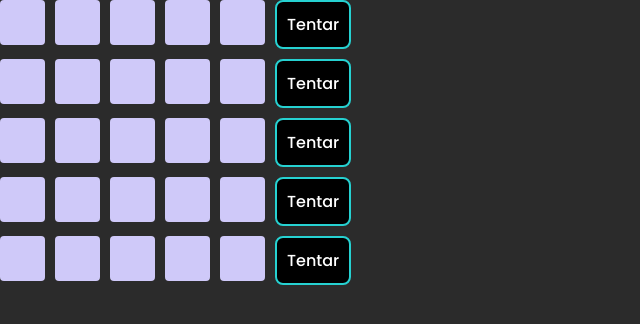
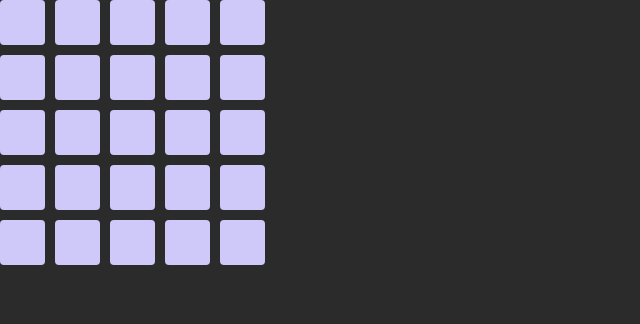
Before and after one commit to techrmo/techrmo, a Next.js app: page / in a window 1280 px wide. Shown: the top 324 px of the page, without its empty margins (0-640 px from the left). Built offline with nearby package versions, Linux system fonts and the light colour scheme.

Commit message:
feat: finalizando regras do input

```diff
--- a/src/modules/game/components/InputRow/InputBox/index.tsx
+++ b/src/modules/game/components/InputRow/InputBox/index.tsx
@@ -4,24 +4,23 @@ import { useFormContext } from 'react-hook-form';
 
 import { getAllowedElement } from '@/shared/helpers/hasElement';
 
+import styles from './styles.module.scss';
 import type { FormFields } from '@/modules/game/validators/input';
-
-import styles from './styles.module.scss';
 
 export type InputBoxVariant = 'disabled' | 'active' | 'incorrect' | 'correct' | 'bad-position'
 
+export type InputBoxIndex = 0 | 1 | 2 | 3 | 4;
+
 interface InputBoxProps {
   variant: InputBoxVariant;
-  index: 0 | 1 | 2 | 3 | 4;
+  index: InputBoxIndex;
 }
 
 const InputBox = ({ variant, index }: InputBoxProps) => {
-
-  const { register, setValue} = useFormContext<FormFields>();
-  const inputName = `value.${index}` as const
+  const { register, setValue } = useFormContext<FormFields>();
+  const inputName = `value.${index}` as const;
 
   const handleKeyUp = (event: KeyboardEvent<HTMLInputElement>) => {
-
     const { key } = event;
     const { previousElementSibling, nextElementSibling } = event.currentTarget;
 
@@ -32,18 +31,11 @@ const InputBox = ({ variant, index }: InputBoxProps) => {
     const previousInput = getAllowedElement(previousElementSibling, 'INPUT');
     const nextInput = getAllowedElement(nextElementSibling, 'INPUT');
 
-    if(!isLetterKey && key !== "Enter") {
-      event.preventDefault()
-      setValue(inputName, '')
-    }
-
     if (isLetterKey) {
-      event.preventDefault()
       setValue(inputName, key.toLocaleUpperCase());
     }
 
     if (isBackSpaceKey) {
-      event.preventDefault()
       setValue(inputName, '');
     }
 
@@ -56,22 +48,14 @@ const InputBox = ({ variant, index }: InputBoxProps) => {
     }
   };
 
-  const handleKeyDown = (event: KeyboardEvent<HTMLInputElement>) => {
-    const {key} = event
-
-    if(key !== "Enter") {
-      event.preventDefault()
-    }
-  }
-
   return (
     <input
-    className={styles.container}
+      className={styles.container}
       type='text'
+      value=''
       data-variant={variant}
       disabled={variant !== 'active'}
-      onKeyUp={(event) => handleKeyUp(event)}
-      onKeyDown={(event) => handleKeyDown(event)}
+      onKeyUp={handleKeyUp}
       {...register(inputName)}
     />
   );
--- a/src/modules/game/components/InputRow/InputBox/styles.module.scss
+++ b/src/modules/game/components/InputRow/InputBox/styles.module.scss
@@ -2,6 +2,7 @@
 
 .container {
   background-color: $color-pink-200;
+  cursor: text;
 
   &:not([data-variant="active"]) {
     cursor: not-allowed;
@@ -25,6 +26,7 @@
 
   width: 4.5rem;
   height: 4.5rem;
+
   padding: 1rem;
   font-size: 2rem;
   text-align: center;
--- a/src/modules/game/components/InputRow/index.tsx
+++ b/src/modules/game/components/InputRow/index.tsx
@@ -1,55 +1,49 @@
 import { useState } from 'react';
 
 import { FormProvider, useForm } from 'react-hook-form';
-import {zodResolver} from "@hookform/resolvers/zod"
+import { zodResolver } from '@hookform/resolvers/zod';
 
-import InputBox, { type InputBoxVariant } from './InputBox';
+import InputBox, { InputBoxIndex, type InputBoxVariant } from './InputBox';
 
+import styles from './styles.module.scss';
 import { type FormFields, inputSchema } from '../../validators/input';
 
-import styles from './styles.module.scss';
+const InputRow = () => {
+  const [variant, setVariant] = useState<InputBoxVariant>('active');
+  const word = 'ALVES';
 
-interface InputRowProps {
-  word: string
-}
-
-// export const verifyIsValidIndex = (index: number): index is 0 | 1 | 2 | 3 | 4 => [0, 1, 2, 3, 4].includes(index)
-// just in case you're an asshole and bla bla bla type narrowing bla bla bla, avoid assertions with 'as' bla bla bla
-
-const InputRow = ({word}: InputRowProps) =>  {
-
-  const [text, setText] = useState('')
-  const [variant, setVariant] = useState<InputBoxVariant>('active')
-
-  const numberOfInputs = 5
+  const numberOfInputs = 5;
   const methods = useForm<FormFields>({
     resolver: zodResolver(inputSchema),
   });
 
-  const handleAttempt = ({value}: Pick<FormFields, 'value'>) => {
-    const attempt = value.join('')
+  const handleAttempt = ({ value }: Pick<FormFields, 'value'>) => {
+    const attempt = value.join('');
 
-    const message = attempt === word ? 'Você acertou' : 'Você errou'
-    setText(message)
-    setVariant(attempt === word ?  'correct' : 'incorrect')
-  }
+    setVariant(attempt === word ? 'correct' : 'incorrect');
+  };
+
+  const inputsBox = Array
+    .from({ length: numberOfInputs })
+    .map((_, index) => (
+      <InputBox
+        key={crypto.randomUUID()}
+        index={index as InputBoxIndex}
+        variant={variant}
+      />
+    ));
 
   return (
     <FormProvider {...methods}>
-    <form className={styles.container} onSubmit={methods.handleSubmit(handleAttempt)}>
-      {Array.from({length: numberOfInputs}).map((_, index) => (
-       <InputBox key={index} index={index as 0 | 1 | 2 | 3 | 4} variant={variant} />
-      )
-      )}
-      <div className={styles.attempt}>
-      <button type="submit">Tentar</button>
-      <span className={styles.title}>
-        {text}
-      </span>
-      </div>
-    </form>
+      <form
+        className={styles.container}
+        onSubmit={methods.handleSubmit(handleAttempt)}
+      >
+        {inputsBox}
+        <input type='submit' />
+      </form>
     </FormProvider>
-  )
-}
+  );
+};
 
 export default InputRow;
--- a/src/modules/game/components/InputRow/styles.module.scss
+++ b/src/modules/game/components/InputRow/styles.module.scss
@@ -3,23 +3,8 @@
 .container {
   display: flex;
   gap: 1rem;
-}
 
-.attempt {
-  display: flex;
-  place-items: center;
-  gap: 1rem;
-
-  button {
-    border-radius: 8px;
-    padding: 1rem;
-    border: 2px solid #26d1d1;
-    color: #fff;
-    background: black;
+  input:last-of-type {
+   display: none;
   }
 }
-
-.title {
-  font-size: 20px;
-  color: #fff;
-}
--- a/src/modules/game/components/InputRow/styles.module.scss.d.ts
+++ b/src/modules/game/components/InputRow/styles.module.scss.d.ts
@@ -1,3 +1 @@
-export const attempt: string;
 export const container: string;
-export const title: string;
--- a/src/modules/game/validators/input.ts
+++ b/src/modules/game/validators/input.ts
@@ -1,9 +1,18 @@
-import { z } from "zod"
+import { z } from 'zod';
 
-const stringValidation = z.string().length(1).transform(str => str.toLocaleUpperCase())
+const stringValidation = z
+  .string()
+  .length(1)
+  .transform((string) => string.toLocaleUpperCase());
 
 export const inputSchema = z.object({
-  value: z.tuple([stringValidation, stringValidation, stringValidation, stringValidation, stringValidation])
-})
+  value: z.tuple([
+    stringValidation,
+    stringValidation,
+    stringValidation,
+    stringValidation,
+    stringValidation,
+  ]),
+});
 
 export type FormFields = z.infer<typeof inputSchema>
--- a/src/modules/game/views/InputGroup/index.tsx
+++ b/src/modules/game/views/InputGroup/index.tsx
@@ -1,27 +1,19 @@
+import styles from './styles.module.scss';
 import InputRow from '../../components/InputRow';
 
-import styles from './styles.module.scss';
-
 const InputGroup = () => {
-
   const numberOfRows = 5;
 
-  const words = ['ALVES', 'REACT', 'TESTS', 'SOLID', 'YAGNI'] as const
-
-  const rowGroup = () => {
-
-    return Array
-      .from({ length: numberOfRows })
-      .map((_, index) => ( <InputRow key={index} word={words[index] as string} />
-      ));
-  };
+  const rowGroup = Array
+    .from({ length: numberOfRows })
+    .map(() => (
+      <InputRow key={crypto.randomUUID()} />
+    ));
 
   return (
-    <>
-      <div className={styles.container}>
-          {rowGroup()}
-      </div>
-    </>
+    <div className={styles.container}>
+      {rowGroup}
+    </div>
   );
 };
 
```
